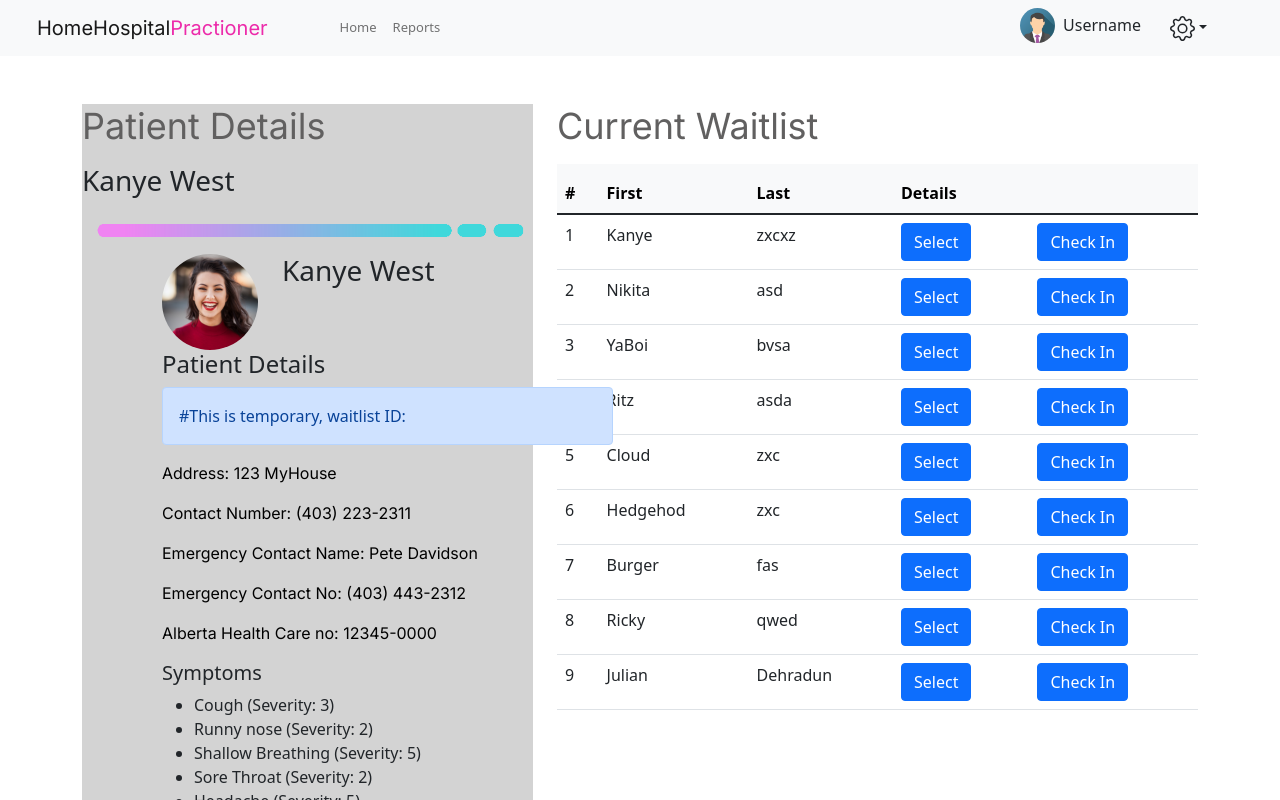
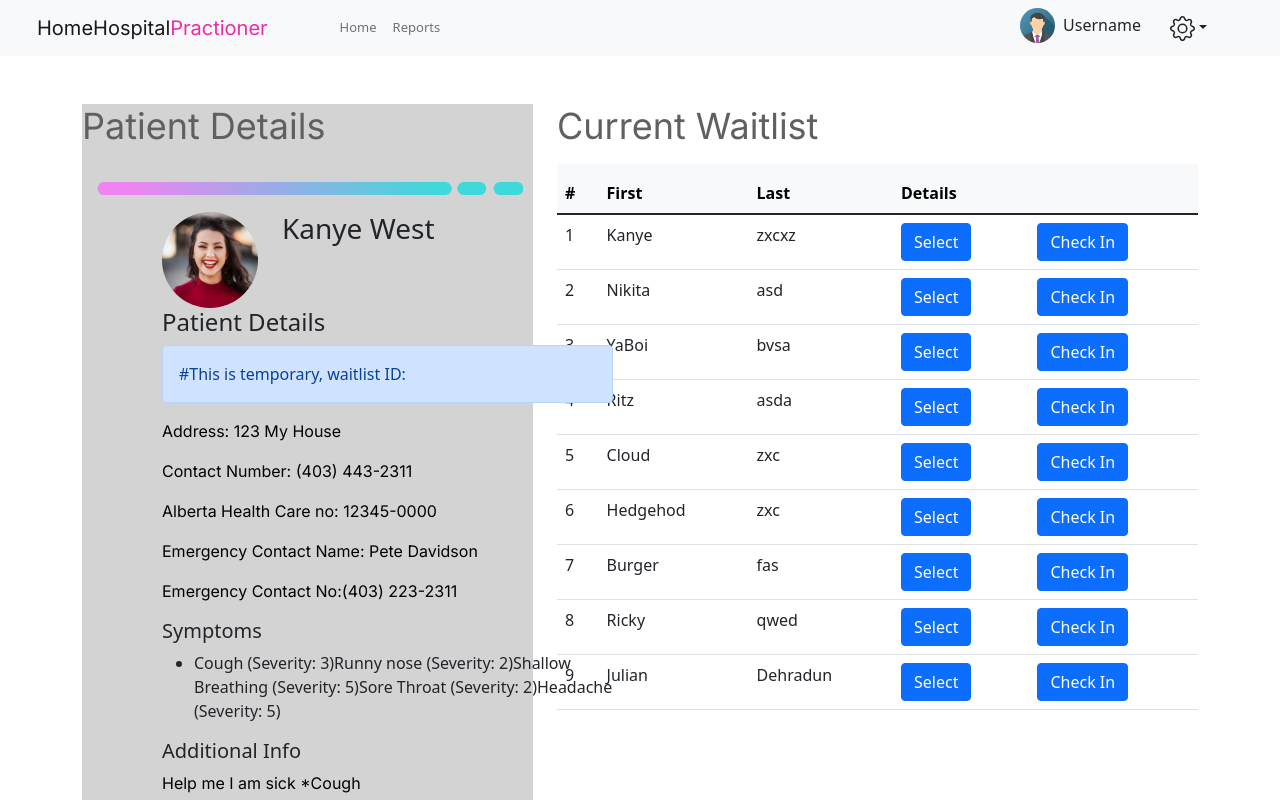
Before and after one commit to liamandaidan/HomeHospital, a React (Create React App) app in the folder HomeHospital-Frontend/hh-front/: page /practioner in a window 1280 px wide. Shown: the top 800 px of the page. Built offline with nearby package versions, Linux system fonts and the light colour scheme.

Commit message:
PractitionerPatientInfo Json
Page now pulls data from temp json for now until back end is finished with the backend.

```diff
--- a/HomeHospital-Frontend/hh-front/src/components/PractitionerPatientInfo.js
+++ b/HomeHospital-Frontend/hh-front/src/components/PractitionerPatientInfo.js
@@ -13,48 +13,11 @@ import { HomeHospitalContext } from "./HomeHospitalContext";
 
 export class PractitionerPatientInfo extends Component {
   render() {
-    //   const { patient_id } = useContext(HomeHospitalContext);
-    //   const [patientID] = patient_id;
-
-    //   const [firstName, setFirstName] = useState("");
-    //   const [lastName, setLastName] = useState("");
-    //   const [HCNumber, setHCNumber] = useState("");
-    //   const [phoneNumber, setPhoneNumber] = useState("");
-    //   const [emergFirstName, setEmergFirstName] = useState("");
-    //   const [emergLastName, setEmergLastName] = useState("");
-    //   const [emergPhoneNumber, setEmergPhoneNumber] = useState("");
-
-    //   useEffect(() => {
-    //     axios
-    //       .post("http://localhost:4000/api/users/PatientInfoVisitRequest", {
-    //         patientId: patientID,
-    //       })
-    //       .then((response) => {
-    //         setFirstName(response.data.data.user.firstName);
-    //         setLastName(response.data.data.user.lastName);
-    //         setPhoneNumber(response.data.data.user.phoneNumber);
-    //         setHCNumber(response.data.data.HCnumber);
-    //         setEmergFirstName(response.data.data.emergencyContact.firstName);
-    //         setEmergLastName(response.data.data.emergencyContact.lastName);
-    //         setEmergPhoneNumber(response.data.data.emergencyContact.phoneNumber);
-    //       })
-    //       .catch((err) => {
-    //         console.log(err);
-    //       });
-    //   }, []);
-
-    //   const timeElapsed = Date.now();
-    //   const today = new Date(timeElapsed);
-
-    //   const formatDate = today.toDateString();
     return (
       <>
-	  {patientData2.map((patientDetail, index) =>{
-		  return <h3>{patientDetail.name}</h3>
-	  })}
+
         <Container className="patient-container">
           <Row>
-            {/* <Col></Col> */}
             <Row>
               <Col>
                 <div className="hbar-div">
@@ -71,12 +34,9 @@ export class PractitionerPatientInfo extends Component {
             </Col>
             <Col md={8}>
               <div className="practitioner-patientRequestDetails">
-                <h3>
-                  Kanye West
-                  {/* {firstName} {lastName} */}
-                </h3>
-                {/* <p>Visit request #45</p> */}
-                {/* <p>{formatDate}</p> */}
+			  {patientData2.map((patientDetail, index) => {
+		  		return <h3>{patientDetail.name}</h3>
+	  		 })}
               </div>
             </Col>
             <Col></Col>
@@ -88,35 +48,28 @@ export class PractitionerPatientInfo extends Component {
                 <div class="alert alert-primary" role="alert">
                   #This is temporary, waitlist ID: {this.props.patientDataGiven}
                 </div>
-
-                {/* <h4>Confirmed Patient Details </h4> */}
               </div>
             </Col>
           </Row>
           <Row>
             <Col className="practitioner-patientContactDetails ">
-              <p>Address: 123 MyHouse</p>
-              <p>Contact Number: (403) 223-2311</p>
-              <p>Emergency Contact Name: Pete Davidson</p>
-              <p>Emergency Contact No: (403) 443-2312</p>
-              <p>Alberta Health Care no: 12345-0000</p>
-              <h5>Symptoms</h5>
-              <ul>
-                <li>Cough (Severity: 3)</li>
-                <li>Runny nose (Severity: 2)</li>
-                <li>Shallow Breathing (Severity: 5)</li>
-                <li>Sore Throat (Severity: 2)</li>
-                <li>Headache (Severity: 5)</li>
-              </ul>
-              <h5>Additional Info</h5>
-              <p>Help me I am sick *cough</p>
-              <h5>Place in queue: 1</h5>
-              {/* <p>Contact number: {phoneNumber}</p>
-            <p>Alberta Health Care no: {HCNumber}</p> */}
-              {/* <p>
-              Emergency contact name: {emergFirstName} {emergLastName}
-            </p>
-            <p>Contact contanct number: {emergPhoneNumber}</p> */}
+			  {patientData2.map((patientDetail, index) => {
+		  		return (
+					<><p>Address: {patientDetail.address}</p>
+					<p>Contact Number: {patientDetail.contactNumber}</p>
+					<p>Alberta Health Care no: {patientDetail.albertaHealthcareNo}</p>
+					<p>Emergency Contact Name: {patientDetail.emergencyContactName}</p>
+					<p>Emergency Contact No:{patientDetail.emergencyContactNumber}</p>
+					<h5>Symptoms</h5>
+					<ul>
+						<li>{patientDetail.symptoms}</li>
+              		</ul>
+					<h5>Additional Info</h5>
+						<p>{patientDetail.additionalInfo}</p>
+					<h5>Place in queue: {patientDetail.queue}</h5>
+					</>
+				  )
+	  		 })}
             </Col>
           </Row>
           <Row>
--- a/HomeHospital-Frontend/hh-front/src/components/TempVisitRequest.json
+++ b/HomeHospital-Frontend/hh-front/src/components/TempVisitRequest.json
@@ -1,10 +1,11 @@
 [
 	{
 	  "name": "Kanye West",
-	  "address": "My House",
-	  "Alberta Healthcare No": "12345-0000",
-	  "Emergency Contact Number": "(403) 223-2311",
-	  "Emergency Contact Name": "(403) 223-2311",
+	  "address": "123 My House",
+	  "contactNumber": "(403) 443-2311",
+	  "albertaHealthcareNo": "12345-0000",
+	  "emergencyContactName": "Pete Davidson",
+	  "emergencyContactNumber": "(403) 223-2311",
 	  "symptoms": [
 		"Cough (Severity: 3)",
 		"Runny nose (Severity: 2)",
@@ -12,6 +13,7 @@
 		"Sore Throat (Severity: 2)",
 		"Headache (Severity: 5)"
 	  ],
-	  "Additional Info" : "Help me I am sick *Cough"
+	  "additionalInfo" : "Help me I am sick *Cough",
+	  "queue": "1"
 	}
   ]
```
